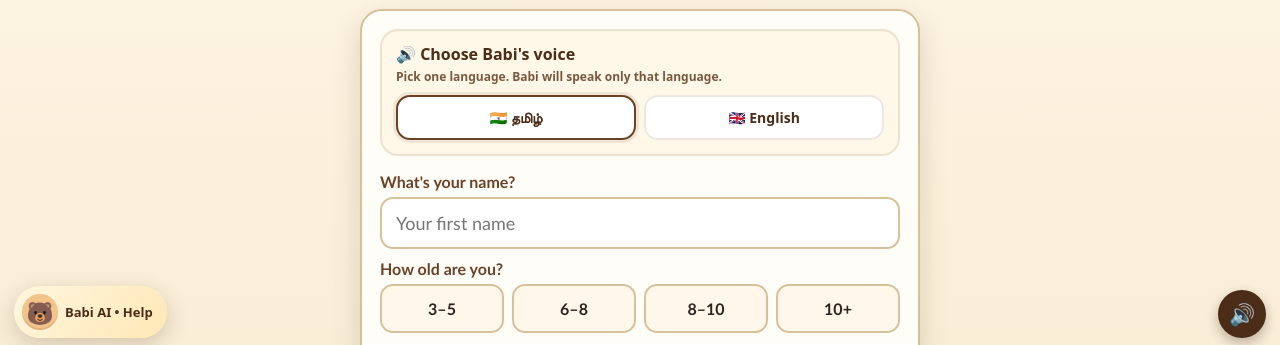
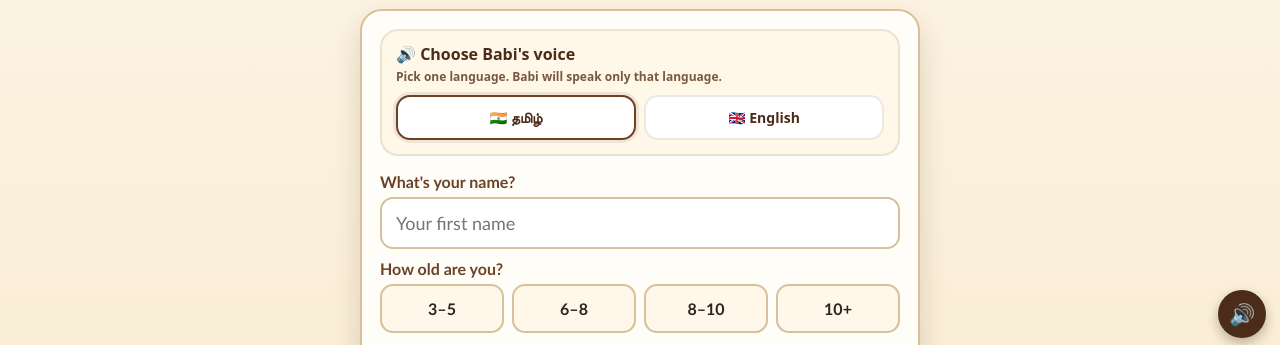
Before and after one commit to shanmugaraj711-dotcom/abacus-ai, a plain HTML site: page index.html in a window 1280 px wide. Shown: the part 448-793 px from the top of the page. Drawn offline with Linux system fonts and the light colour scheme.

Commit message:
Remove generic floating Babi helper globally

```diff
--- a/index.html
+++ b/index.html
@@ -3,10 +3,8 @@
 <head><meta charset="utf-8"><meta name="viewport" content="width=device-width, initial-scale=1, viewport-fit=cover"><meta name="theme-color" content="#6B4226"><meta name="description" content="Abacus AI for Kids — an offline-first wooden-soroban learning adventure."><link rel="manifest" href="manifest.json"><link rel="stylesheet" href="styles.css"><link rel="stylesheet" href="tutor.css"><title>Abacus AI for Kids</title></head>
 <body><main id="app" aria-live="polite"></main><noscript>Please enable JavaScript to use Abacus AI for Kids.</noscript>
 <style id="global-ui-fixes">
-/* Global Babi helper: keep the teacher away from right-side action buttons on every screen. */
-#babi-global-helper{left:14px!important;right:auto!important;bottom:calc(14px + env(safe-area-inset-bottom))!important;z-index:9999!important}
-#babi-helper-bubble{left:14px!important;right:auto!important;bottom:calc(72px + env(safe-area-inset-bottom))!important;max-width:min(320px,calc(100vw - 28px))!important}
-@media(max-width:520px){#babi-global-helper{left:10px!important;right:auto!important;bottom:calc(10px + env(safe-area-inset-bottom))!important}#babi-helper-bubble{left:10px!important;right:auto!important;bottom:calc(68px + env(safe-area-inset-bottom))!important;max-width:calc(100vw - 20px)!important}}
+/* Retired globally: Babi help belongs inside learning, not as a floating generic button. */
+#babi-global-helper,#babi-helper-bubble{display:none!important}
 </style>
 <script>window.__abacusBootFailed=function(message){const app=document.getElementById('app');if(!app||app.dataset.bootShown==='1')return;app.dataset.bootShown='1';app.innerHTML='<div style="min-height:100vh;display:grid;place-items:center;padding:24px;text-align:center;background:#FAF6EE;color:#4B2C18;font-family:ui-rounded,Arial,sans-serif"><div><div style="font-size:56px">🧮</div><h1>Babi is waking up…</h1><p>The Abacus World did not load correctly.</p><button onclick="location.reload()" style="border:0;border-radius:14px;padding:14px 22px;background:#6B4226;color:#fff;font-weight:900">Try Again</button><p style="font-size:11px">'+String(message||'Startup error').replace(/[<>]/g,'')+'</p></div></div>'};window.addEventListener('error',function(){if(!document.getElementById('app')?.children.length)window.__abacusBootFailed('Startup error')});window.addEventListener('unhandledrejection',function(){if(!document.getElementById('app')?.children.length)window.__abacusBootFailed('Startup error')});setTimeout(function(){const app=document.getElementById('app');if(app&&!app.children.length)window.__abacusBootFailed('The app took too long to start')},6000);</script>
 <script src="babiCharacter.js?v=20260914-babi5"></script><script src="babiVoice.js?v=20260914-babi6"></script><script src="tinyAI.js?v=20260914-tiny4"></script><script src="babiContext.js?v=20260914-b3"></script><script src="levelZero.js?v=20260914-b4"></script><script src="mastery.js?v=20260914-b5"></script><script src="dailyMission.js?v=20260914-b6"></script><script src="parentInsights.js?v=20260914-b7"></script><script src="voiceHardening.js?v=20260914-b8"></script><script src="qaGate.js?v=20260914-b9"></script><script src="experiencedAssessment.js?v=20260914-assess1"></script><script type="module">import('./challengeApp.js?v=20260914-round5').catch(function(err){window.__abacusBootFailed(err&&err.message?err.message:'Module failed to load')});</script><script type="module" src="hintEnhancer.js?v=20260914-hint6"></script><script type="module" src="learning/learningHub.js?v=20260914-learn3"></script><script src="learning/lessonTutor.js?v=20260914-tutor2"></script><script src="brainBridge.js?v=20260914-brain1"></script><script type="module" src="playModes.js?v=20260914-round5"></script><script src="playBridge.js?v=20260914-round5"></script><script src="interactionFix.js?v=20260914-round5"></script><script type="module" src="sound.js?v=20260914-round5"></script><script src="celebration.js?v=20260914-applause5"></script><script src="feedbackUX.js?v=20260914-audit2"></script></body></html>
```
